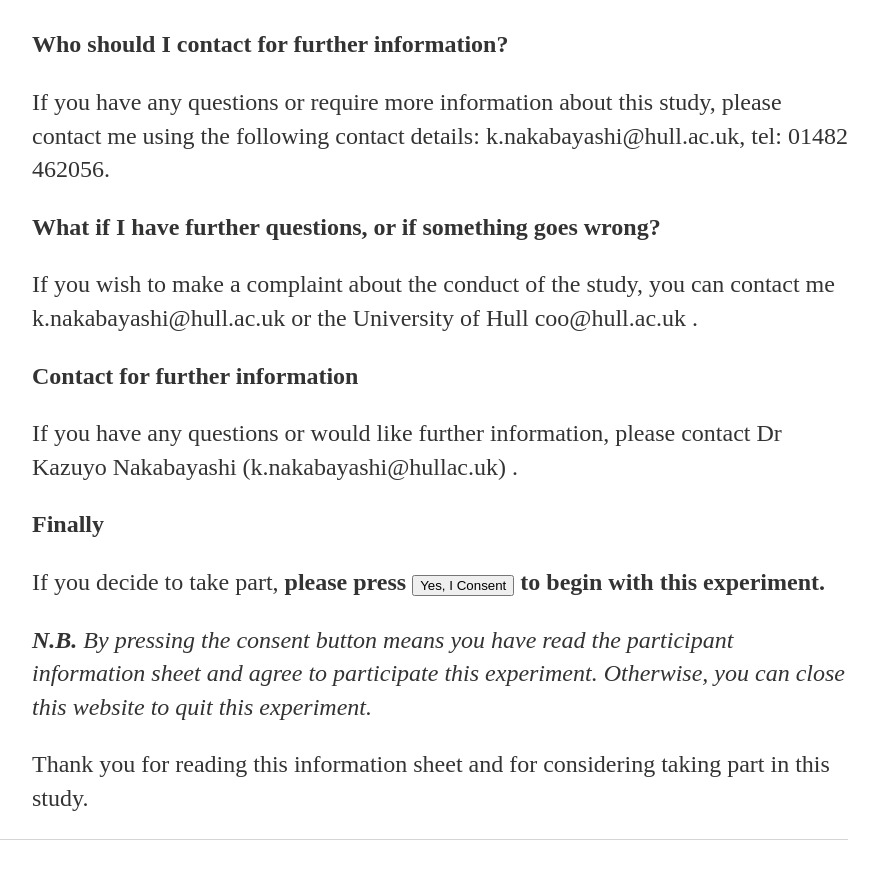
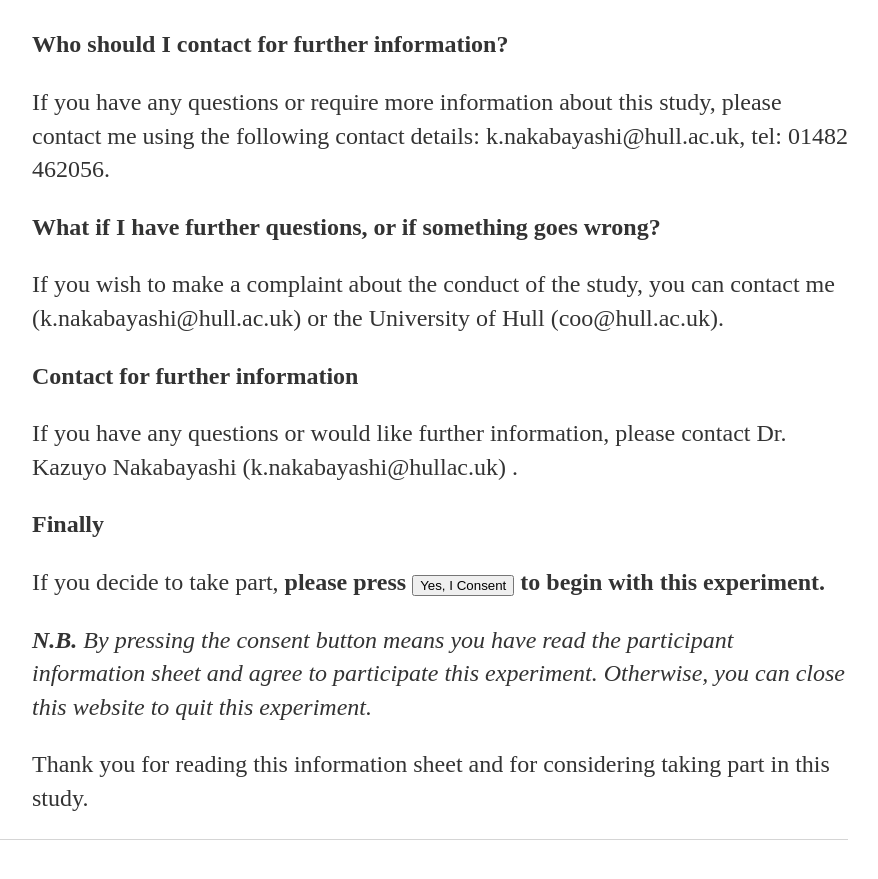
Before and after one commit to chengyanghan/chengyanghan.github.io, a Jekyll site: the page built from experiment/cfmt/index.html, in a window 1280 px wide and 900 px high, scrolled down 3742 px. Shown: the top 879 px of the window, without its empty margins (240-1118 px from the left). Built offline with Jekyll 4.4.1, drawn with Linux system fonts in a browser that asks for light colours.

```diff
--- a/experiment/cfmt/index.html
+++ b/experiment/cfmt/index.html
@@ -71,10 +71,10 @@ title: Chengyang Han
 <p>If you have any questions or require more information about this study, please contact me using the following contact details: k.nakabayashi@hull.ac.uk, tel: 01482 462056. </p>
 
 <p><b>What if I have further questions, or if something goes wrong? </b> </p>
-<p>If you wish to make a complaint about the conduct of the study, you can contact me  k.nakabayashi@hull.ac.uk or the University of Hull coo@hull.ac.uk . </p>
+<p>If you wish to make a complaint about the conduct of the study, you can contact me (k.nakabayashi@hull.ac.uk) or the University of Hull (coo@hull.ac.uk). </p>
 
 <p><b>Contact for further information</b></p>
-<p>If you have any questions or would like further information, please contact Dr Kazuyo Nakabayashi  (k.nakabayashi@hullac.uk) . </p>
+<p>If you have any questions or would like further information, please contact Dr. Kazuyo Nakabayashi (k.nakabayashi@hullac.uk) . </p>
 
 
 <p><b>Finally </b></p>
```
